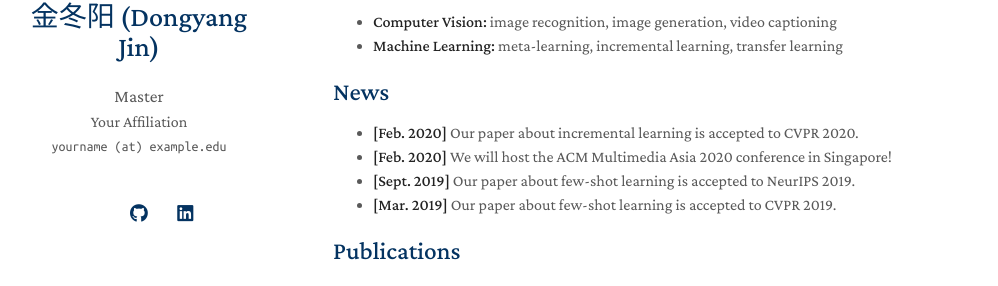
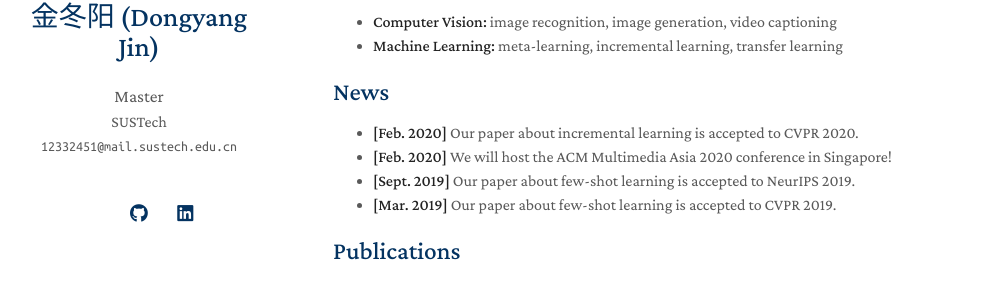
Before and after one commit to jdyjjj/jdyjjj.github.io, a Jekyll site: the page built from index.md, in a window 1280 px wide. Shown: the part 185-471 px from the top of the page, without its empty margins (137-1135 px from the left). Built offline with Jekyll 4.4.1, drawn with Linux system fonts in a browser that asks for light colours; a style sheet for code colours, icons or effects is not loaded; our own code applies the rules of GitHub Pages for plain Markdown files.

Commit message:
Update _config.yml

```diff
--- a/_config.yml
+++ b/_config.yml
@@ -1,8 +1,8 @@
 # Basic Information
 title: 金冬阳 (Dongyang Jin)
 position: Master
-affiliation: Your Affiliation
-email: yourname (at) example.edu
+affiliation: SUSTech
+email: 12332451@mail.sustech.edu.cn
 
 # Search Engine Optimization (SEO)
 # The following information is used to improve the website traffic from search engines, e.g., Google.
```
